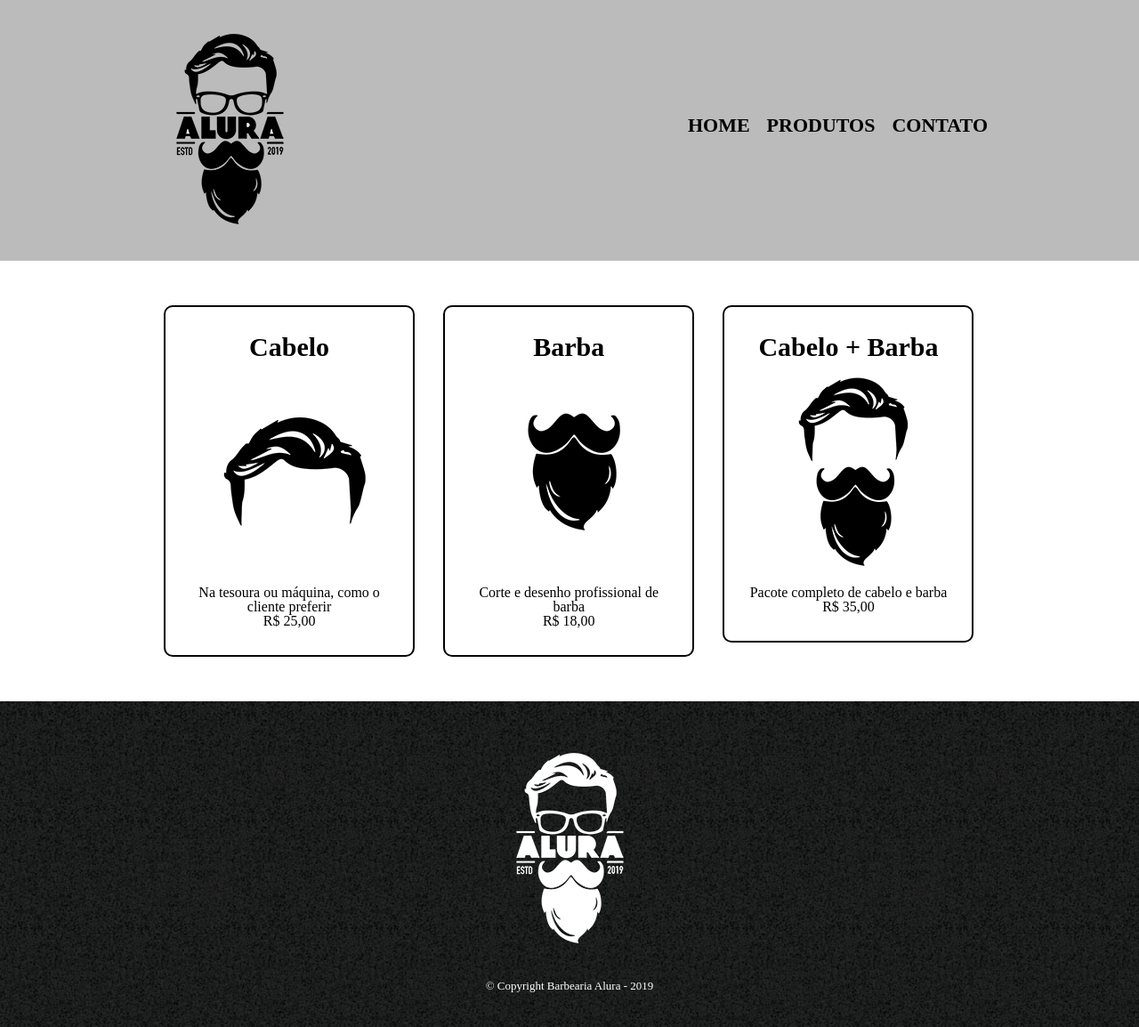
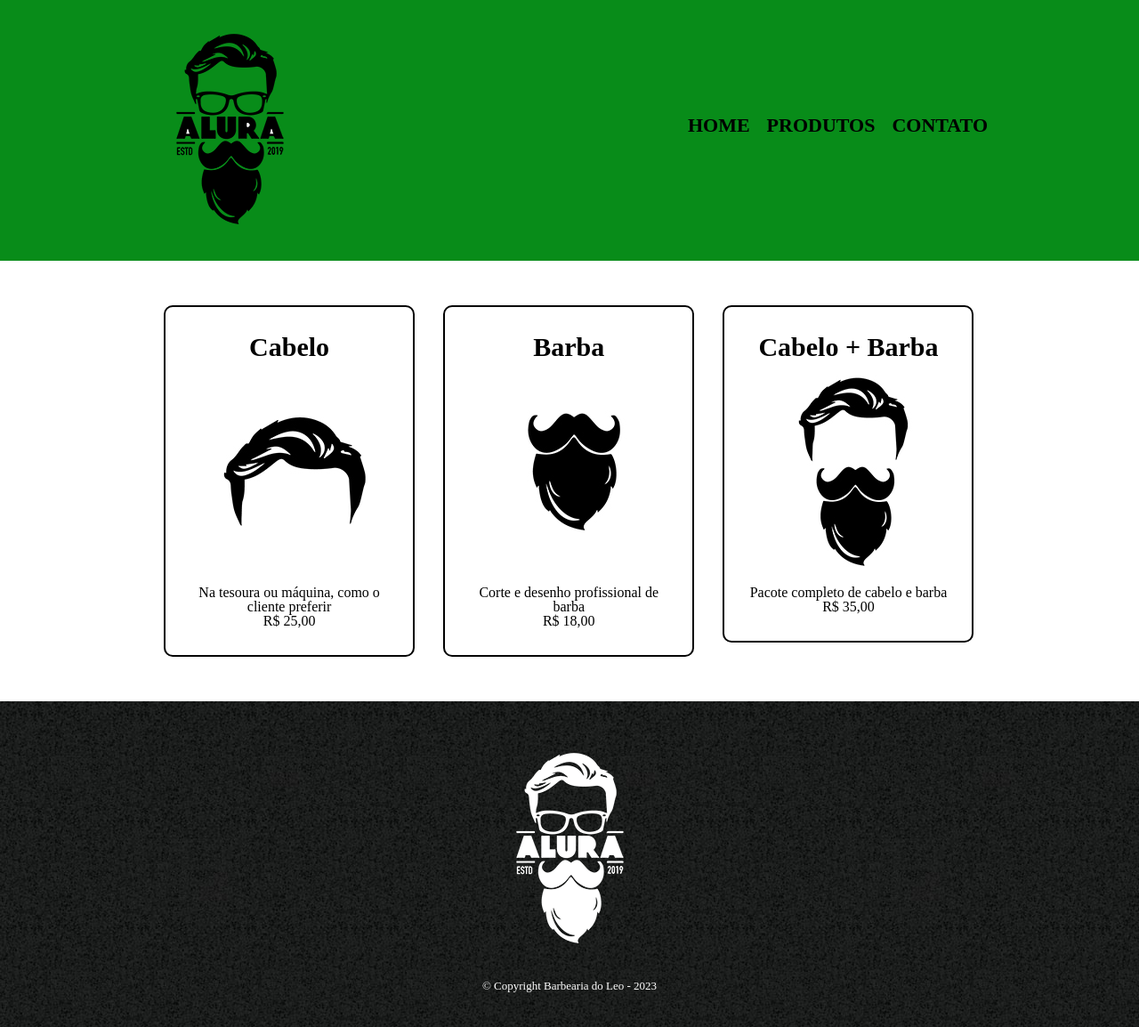
Before and after one commit to LEONARDO-LEANDRO/produtos.html, a plain HTML site: page produtos.html in a window 1280 px wide. Shown: the whole page at 89% size. Drawn offline with Linux system fonts and the light colour scheme.

Commit message:
Add files via upload

```diff
--- a/produtos.css
+++ b/produtos.css
@@ -1,5 +1,5 @@
 header {
-    background: #BBBBBB;
+    background: #088C19;
     padding: 20px 0;
 }
 
--- a/produtos.html
+++ b/produtos.html
@@ -47,7 +47,7 @@
 
 		<footer>
 			<img src="logo-branco.png">
-			<p class="copyright">&copy; Copyright Barbearia Alura - 2019</p>
+			<p class="copyright">&copy; Copyright Barbearia do Leo - 2023</p>
 		</footer>
 	</body>
 </html>
```
Also changed, not shown: contato.html (+1 -1 lines).
